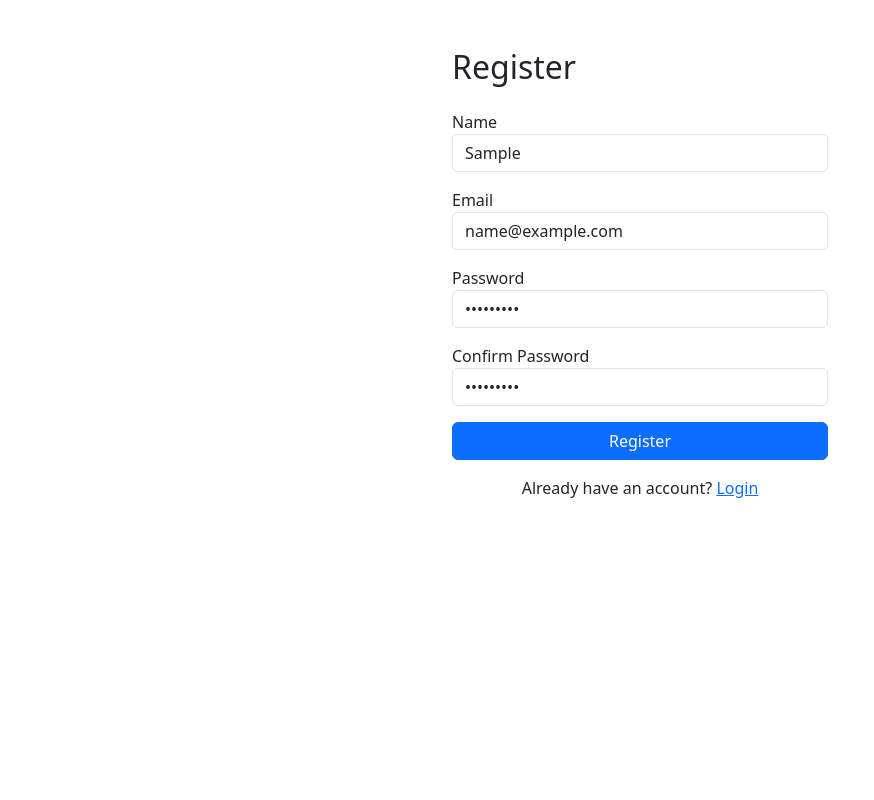
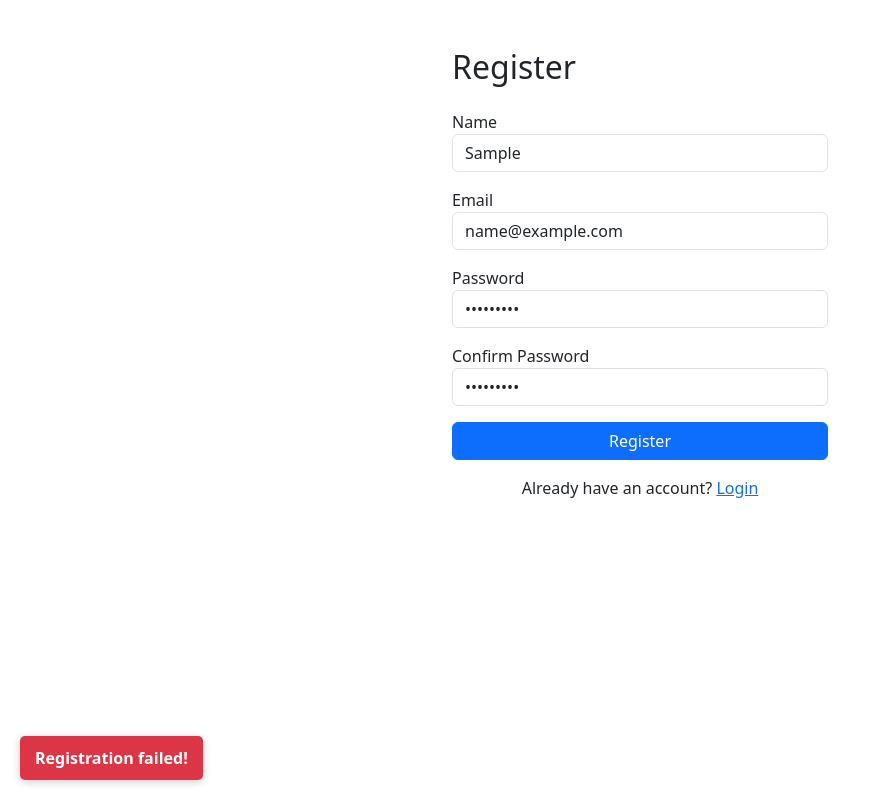
Before and after one commit to killedit/progress-task, a Vue app in the folder vuejs/: page /register in a window 1280 px wide. Both pictures are taken after typing "Sample", "name@example.com", "Sample123", "Sample123" into the empty fields and a click on the button "Register". Shown: the whole page, without its empty margins (0-874 px from the left). Built offline with nearby package versions, Linux system fonts and the light colour scheme; no server answers.

Commit message:
Replace alerts with pop up notifications

```diff
--- a/vuejs/src/App.vue
+++ b/vuejs/src/App.vue
@@ -1,8 +1,10 @@
 <template>
     <div id="app">
         <router-view />
+        <Notifications /> <!-- always present -->
     </div>
 </template>
 
 <script setup>
+import Notifications from './components/Notifications.vue'
 </script>
--- /dev/null
+++ b/vuejs/src/components/Notifications.vue
@@ -0,0 +1,43 @@
+<template>
+	<div class="notifications">
+		<div v-for="n in notificationsState.list" :key="n.id" :class="['notification', n.type]">
+			{{ n.message }}
+		</div>
+	</div>
+</template>
+
+<script setup>
+import { notificationsState } from '../utils/notifications.js'
+</script>
+
+<style>
+.notifications {
+	position: fixed;
+	bottom: 20px;
+	left: 20px;
+	display: flex;
+	flex-direction: column;
+	gap: 10px;
+	z-index: 9999;
+}
+
+.notification {
+	padding: 10px 15px;
+	border-radius: 5px;
+	color: white;
+	font-weight: bold;
+	box-shadow: 0 2px 8px rgba(0, 0, 0, 0.2);
+}
+
+.notification.success {
+	background-color: #28a745;
+}
+
+.notification.error {
+	background-color: #dc3545;
+}
+
+.notification.info {
+	background-color: #17a2b8;
+}
+</style>
--- /dev/null
+++ b/vuejs/src/utils/notifications.js
@@ -0,0 +1,15 @@
+import { reactive } from 'vue'
+
+export const notificationsState = reactive({
+	list: []
+})
+
+export const addNotification = (message, type = 'success', duration = 5000) => {
+	const id = Date.now()
+	notificationsState.list.push({ id, message, type })
+
+	setTimeout(() => {
+		const index = notificationsState.list.findIndex(n => n.id === id)
+		if (index !== -1) notificationsState.list.splice(index, 1)
+	}, duration)
+}
--- a/vuejs/src/views/Register.vue
+++ b/vuejs/src/views/Register.vue
@@ -40,6 +40,7 @@
 import { ref } from 'vue'
 import { useRouter } from 'vue-router'
 import { registerUser } from '../services/AuthService'
+import { addNotification } from '../utils/notifications.js'
 
 const router = useRouter()
 const form = ref({
@@ -56,11 +57,22 @@ const register = async () => {
 		localStorage.setItem('token', response.data.access_token)
 		localStorage.setItem('user', JSON.stringify(response.data.user))
 
-		alert('Registration successful!')
+		addNotification('Registration successful!', 'success')
 		router.push('/')
 	} catch (err) {
 		console.error(err)
-		alert('Registration failed. Please check your input.')
+
+		addNotification('Registration failed!', 'error')
+
+		let message = 'Registration failed.'
+        if (err.response && err.response.data && err.response.data.errors) {
+            // Loop over each field's errors
+            Object.values(err.response.data.errors)
+                .flat()
+                .forEach(msg => {
+                    addNotification(msg, 'error')
+                })
+        }
 	}
 }
 </script>
--- a/vuejs/src/views/TaskForm.vue
+++ b/vuejs/src/views/TaskForm.vue
@@ -50,6 +50,7 @@ import { useRoute, useRouter } from 'vue-router'
 import { getUsers, getTask, createTask, updateTask } from '../services/TaskService'
 import { VueDatePicker } from '@vuepic/vue-datepicker'
 import '@vuepic/vue-datepicker/dist/main.css'
+import { addNotification } from '../utils/notifications.js'
 
 const route = useRoute()
 const router = useRouter()
@@ -93,24 +94,17 @@ const handleSubmit = async () => {
 	try {
         const payload = { ...form.value }
 
-        // if (payload.due_date) {
-		// 	payload.due_date = DateTime
-		// 		.fromJSDate(payload.due_date)
-		// 		.toUTC()
-		// 		.toISO({ suppressMilliseconds: true });
-		// }
-
 		if (isEdit.value) {
 			await updateTask(taskId, form.value)
-			alert('Task updated successfully!')
+			addNotification('Task updated successfully!', 'success')
 		} else {
 			await createTask(form.value)
-			alert('Task created successfully!')
+			addNotification('Task created successfully!', 'success')
 		}
 		router.push('/')
 	} catch (err) {
 		console.error('Failed to save task:', err)
-		alert('Failed to save task.')
+		addNotification('Failed to save task.', 'error')
 	}
 }
 </script>
```
Also changed, not shown: 1 other file (tests, documents, lock files or other folders).
